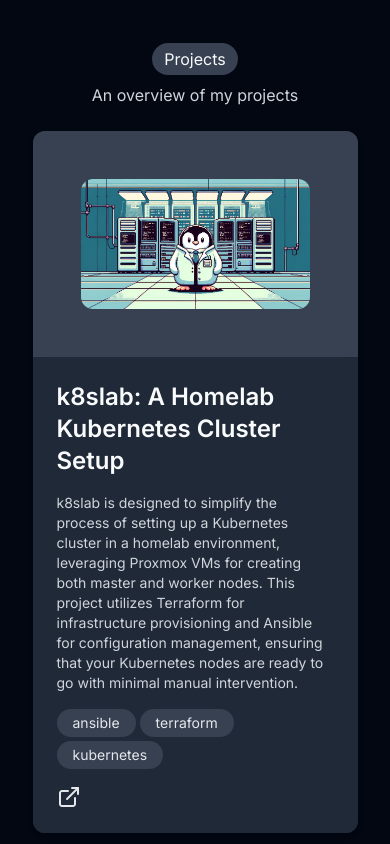
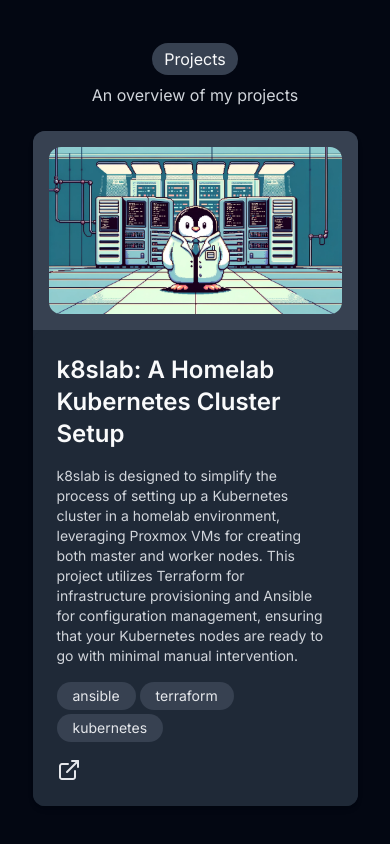
Before and after one commit to Oslonline/bingo-portfolio, a React (Vite) app: page / in a window 390 px wide. Shown: the part 2220-3064 px from the top of the page. Built offline with nearby package versions, Linux system fonts and the light colour scheme.

Commit message:
fix: change projects image padding for mobile

```diff
--- a/src/components/Project.jsx
+++ b/src/components/Project.jsx
@@ -6,7 +6,7 @@ function Project({ project, index }) {
 
     return (
         <div className={`flex w-full flex-col rounded-xl bg-white shadow-md dark:bg-gray-800 ${isEven ? "flex-row-reverse md:flex-row" : "flex-col md:flex-row-reverse"}`}>
-            <div className={`flex min-h-full items-center justify-center rounded-t-xl bg-gray-50 p-12 dark:bg-gray-700 md:w-1/2 ${isEven ? "md:rounded-l-xl md:rounded-r-none" : "md:rounded-l-none md:rounded-r-xl"}`}>
+            <div className={`flex min-h-full items-center justify-center rounded-t-xl bg-gray-50 p-4 md:p-10 dark:bg-gray-700 md:w-1/2 ${isEven ? "md:rounded-l-xl md:rounded-r-none" : "md:rounded-l-none md:rounded-r-xl"}`}>
                 <img className="rounded-xl" src={imageURL} alt="" />
             </div>
             <div className={`rounded-xl bg-gray-50 p-6 dark:bg-gray-800 md:flex md:w-1/2 ${isEven ? "md:rounded-r-xl" : "md:rounded-l-xl"}`}>
```
